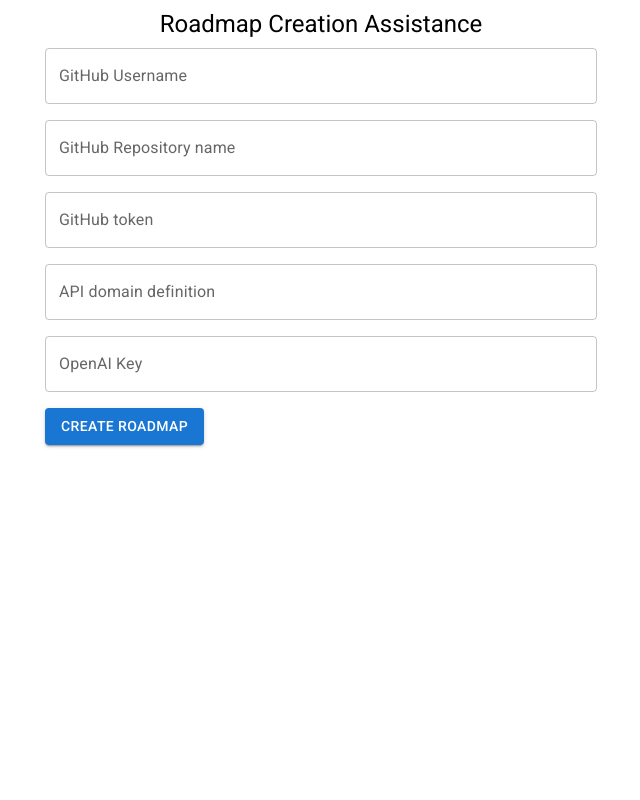
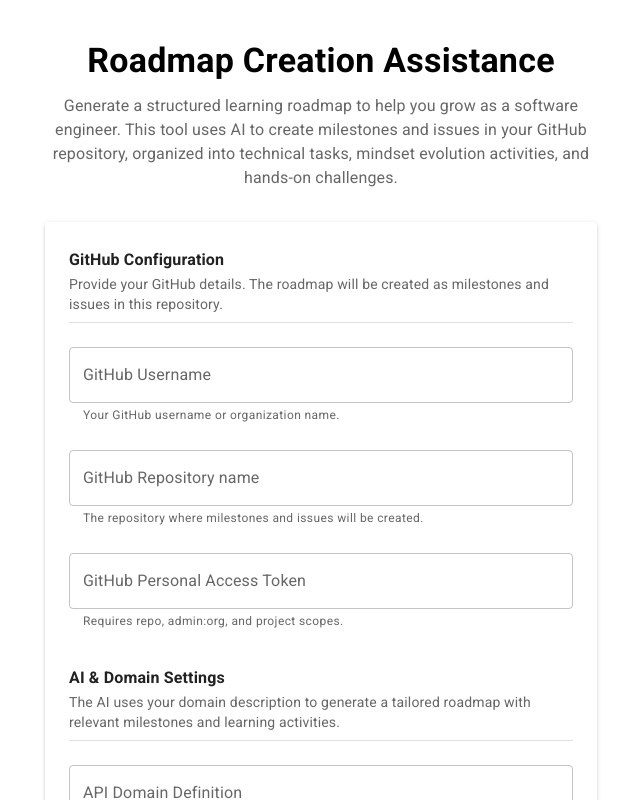
Before and after one commit to Raffael-Eloi/roadmap-creation-assistance-ui, a Next.js app: page / in a window 1280 px wide. Shown: the top 800 px of the page, without its empty margins (319-959 px from the left). Built offline with nearby package versions, Linux system fonts and the light colour scheme; no server answers.

Commit message:
improve UI

```diff
--- a/src/app/components/RoadmapForm.tsx
+++ b/src/app/components/RoadmapForm.tsx
@@ -10,11 +10,12 @@ import {
   List,
   ListItem,
   ListItemText,
+  Paper,
+  Divider,
+  Box,
+  CircularProgress,
 } from "@mui/material";
-import {
-  createRoadmap,
-  CreateRoadmapState,
-} from "../actions/createRoadmap";
+import { createRoadmap, CreateRoadmapState } from "../actions/createRoadmap";
 
 const initialState: CreateRoadmapState = {
   message: "",
@@ -47,101 +48,172 @@ export default function RoadmapForm() {
 
   if (isSuccess) {
     return (
-      <Grid container spacing={2} rowSpacing={2}>
-        <Grid size={12}>
+      <Paper elevation={2} sx={{ p: 3 }}>
         <Alert severity="success">
           <Typography variant="subtitle1" fontWeight="bold">
             {state.message}
           </Typography>
           <List dense>
             <ListItem>
-                <ListItemText primary={`Project ID: ${state.result!.projectId}`} />
+              <ListItemText
+                primary={`Project ID: ${state.result!.projectId}`}
+              />
             </ListItem>
             <ListItem>
-                <ListItemText primary={`Milestones created: ${state.result!.milestonesCreatedCount}`} />
+              <ListItemText
+                primary={`Milestones created: ${state.result!.milestonesCreatedCount}`}
+              />
             </ListItem>
             <ListItem>
-                <ListItemText primary={`Issues created: ${state.result!.issuesCreatedCount}`} />
+              <ListItemText
+                primary={`Issues created: ${state.result!.issuesCreatedCount}`}
+              />
             </ListItem>
             <ListItem>
-                <ListItemText primary={`README created: ${state.result!.readmeCreated ? "Yes" : "No"}`} />
+              <ListItemText
+                primary={`README created: ${state.result!.readmeCreated ? "Yes" : "No"}`}
+              />
             </ListItem>
           </List>
         </Alert>
-        </Grid>
-      </Grid>
+      </Paper>
     );
   }
 
   return (
+    <Paper elevation={2} sx={{ p: 3 }}>
       <form action={formAction}>
-      <Grid container spacing={2} rowSpacing={2}>
+        <Grid container spacing={3}>
           {hasErrors && (
             <Grid size={12}>
               <Alert severity="error">{state.message}</Alert>
             </Grid>
           )}
+
+          <Grid size={12}>
+            <Typography variant="subtitle1" fontWeight="bold">
+              GitHub Configuration
+            </Typography>
+            <Typography variant="body2" color="text.secondary" sx={{ mb: 1 }}>
+              Provide your GitHub details. The roadmap will be created as
+              milestones and issues in this repository.
+            </Typography>
+            <Divider />
+          </Grid>
+
           <Grid size={12}>
             <TextField
               name="gitHubOwner"
               fullWidth
               label="GitHub Username"
               variant="outlined"
+              placeholder="e.g. octocat"
               defaultValue={state.values?.gitHubOwner}
               error={!!getFieldError(state.errors, "GitHubOwner")}
-            helperText={getFieldError(state.errors, "GitHubOwner")}
+              helperText={
+                getFieldError(state.errors, "GitHubOwner") ||
+                "Your GitHub username or organization name."
+              }
             />
           </Grid>
+
           <Grid size={12}>
             <TextField
               name="gitHubRepositoryName"
               fullWidth
               label="GitHub Repository name"
               variant="outlined"
+              placeholder="e.g. my-learning-roadmap"
               defaultValue={state.values?.gitHubRepositoryName}
               error={!!getFieldError(state.errors, "GitHubRepositoryName")}
-            helperText={getFieldError(state.errors, "GitHubRepositoryName")}
+              helperText={
+                getFieldError(state.errors, "GitHubRepositoryName") ||
+                "The repository where milestones and issues will be created."
+              }
             />
           </Grid>
+
           <Grid size={12}>
             <TextField
               name="gitHubToken"
               fullWidth
-            label="GitHub token"
+              label="GitHub Personal Access Token"
               variant="outlined"
+              type="password"
               defaultValue={state.values?.gitHubToken}
               error={!!getFieldError(state.errors, "GitHubToken")}
-            helperText={getFieldError(state.errors, "GitHubToken")}
+              helperText={
+                getFieldError(state.errors, "GitHubToken") ||
+                "Requires repo, admin:org, and project scopes."
+              }
             />
           </Grid>
+
+          <Grid size={12} sx={{ mt: 1 }}>
+            <Typography variant="subtitle1" fontWeight="bold">
+              AI & Domain Settings
+            </Typography>
+            <Typography variant="body2" color="text.secondary" sx={{ mb: 1 }}>
+              The AI uses your domain description to generate a tailored roadmap
+              with relevant milestones and learning activities.
+            </Typography>
+            <Divider />
+          </Grid>
+
           <Grid size={12}>
             <TextField
               name="apiDomainDefinition"
               fullWidth
-            label="API domain definition"
+              label="API Domain Definition"
               variant="outlined"
+              multiline
+              minRows={3}
+              placeholder="e.g. A REST API for managing e-commerce orders"
               defaultValue={state.values?.apiDomainDefinition}
               error={!!getFieldError(state.errors, "ApiDomainDefinition")}
-            helperText={getFieldError(state.errors, "ApiDomainDefinition")}
+              helperText={
+                getFieldError(state.errors, "ApiDomainDefinition") ||
+                "A brief description of your project's domain. The more detail you provide, the better the roadmap."
+              }
             />
           </Grid>
+
           <Grid size={12}>
             <TextField
               name="openAIKey"
               fullWidth
-            label="OpenAI Key"
+              label="OpenAI API Key"
               variant="outlined"
+              type="password"
               defaultValue={state.values?.openAIKey}
               error={!!getFieldError(state.errors, "OpenAIKey")}
-            helperText={getFieldError(state.errors, "OpenAIKey")}
+              helperText={
+                getFieldError(state.errors, "OpenAIKey") ||
+                "Your OpenAI API key. Requires at least $5 in credits."
+              }
             />
           </Grid>
+
           <Grid size={12}>
-          <Button type="submit" variant="contained" disabled={pending}>
-            {pending ? "Creating..." : "Create Roadmap"}
+            <Box sx={{ display: "flex", justifyContent: "center", mt: 1 }}>
+              <Button
+                type="submit"
+                variant="contained"
+                size="large"
+                disabled={pending}
+                sx={{ minWidth: 200 }}
+                startIcon={
+                  pending ? (
+                    <CircularProgress size={20} color="inherit" />
+                  ) : null
+                }
+              >
+                {pending ? "Creating Roadmap..." : "Create Roadmap"}
               </Button>
+            </Box>
           </Grid>
         </Grid>
       </form>
+    </Paper>
   );
 }
--- a/src/app/page.tsx
+++ b/src/app/page.tsx
@@ -1,13 +1,26 @@
-import { Container, Typography } from "@mui/material";
+import { Box, Container, Typography } from "@mui/material";
 import RoadmapForm from "./components/RoadmapForm";
 
 export default function Home() {
   return (
     <Container maxWidth="sm">
-      <Typography variant="h5" gutterBottom textAlign={"center"}>
-        Roadmap Creation Assistance
-      </Typography>
-      <RoadmapForm />
+      <Box sx={{ py: 4 }}>
+        <Typography variant="h4" gutterBottom textAlign="center" fontWeight="bold">
+          Roadmap Creation Assistance
+        </Typography>
+        <Typography
+          variant="body1"
+          textAlign="center"
+          color="text.secondary"
+          sx={{ mb: 4 }}
+        >
+          Generate a structured learning roadmap to help you grow as a software
+          engineer. This tool uses AI to create milestones and issues in your
+          GitHub repository, organized into technical tasks, mindset evolution
+          activities, and hands-on challenges.
+        </Typography>
+        <RoadmapForm />
+      </Box>
     </Container>
   );
 }
```
Lines whose indentation alone changed are shown as unchanged.
